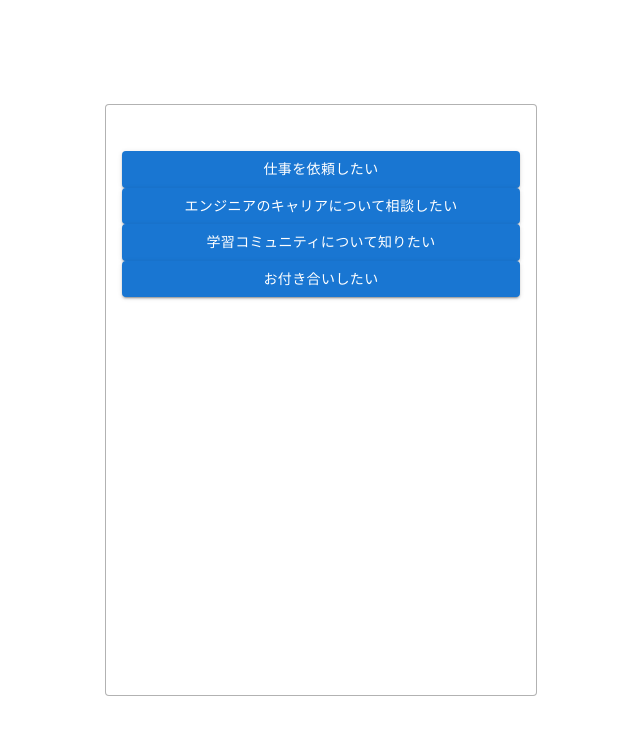
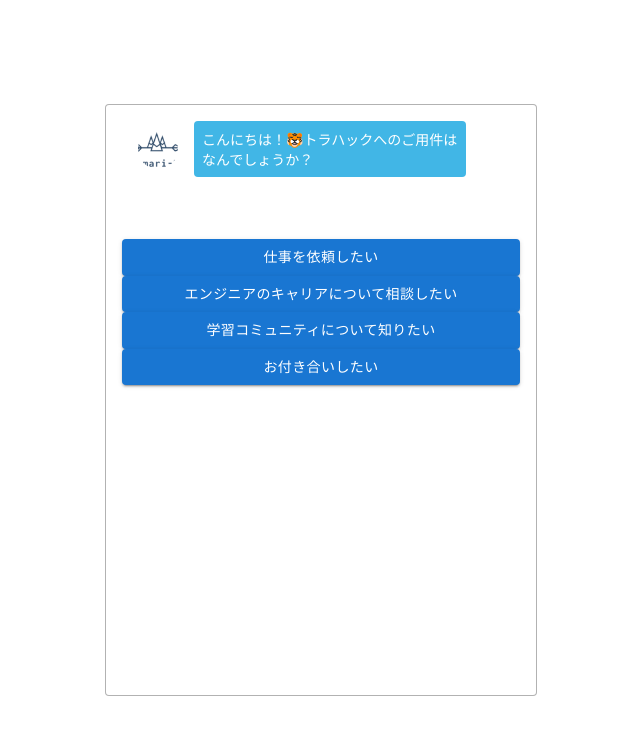
Before and after one commit to tatsuro1997/chatbot-demo, a React (Create React App) app: page / in a window 1280 px wide. Shown: the top 734 px of the page, without its empty margins (319-959 px from the left). Built offline with nearby package versions, Linux system fonts and the light colour scheme.

Commit message:
Add Chat

```diff
--- a/src/App.jsx
+++ b/src/App.jsx
@@ -1,11 +1,11 @@
-import React from 'react';
-import defaultDataset from './dataset';
+import React from 'react'
+import defaultDataset from './dataset'
 import './assets/styles/style.css'
-import { AnswersList } from './components/index';
+import { AnswersList, Chats } from './components/index'
 
 export default class App extends React.Component {
     constructor(props) {
-        super(props);
+        super(props)
         this.state = {
           answers: [],
           chats: [],
@@ -13,26 +13,55 @@
           dataset: defaultDataset,
           open: false
         }
+        this.selectAnswer = this.selectAnswer.bind(this)
     }
 
-  initAnswer = () => {
-    const initDataset = this.state.dataset[this.state.currentId];
-    const initAnswers = initDataset.answers;
+  displayNextQuestion = (nextQuestionId) => {
+    const chats = this.state.chats
+    chats.push({
+      text: this.state.dataset[nextQuestionId].question,
+      type: 'question'
+    })
 
     this.setState({
-      answers: initAnswers
+      answers: this.state.dataset[nextQuestionId].answers,
+      chats: chats,
+      currentId: nextQuestionId
     })
   }
 
+  selectAnswer = (selectedAnswer, nextQuestionId) => {
+    switch (true) {
+      case (nextQuestionId === 'init'):
+        this.displayNextQuestion(nextQuestionId)
+        break;
+      default:
+        const chats = this.state.chats
+        chats.push({
+          text: selectedAnswer,
+          type: 'answer'
+        })
+
+        this.setState({
+          answers: chats
+        })
+
+        this.displayNextQuestion(nextQuestionId)
+        break;
+    }
+  }
+
   componentDidMount() {
-    this.initAnswer()
+    const initAnswer = ""
+    this.selectAnswer(initAnswer, this.state.currentId)
   }
 
   render() {
       return (
         <section className="c-section">
           <div className='c-box'>
-            <AnswersList answers={this.state.answers} />
+            <Chats chats={this.state.chats} />
+            <AnswersList answers={this.state.answers} select={this.selectAnswer} />
           </div>
         </section>
       );
--- /dev/null
+++ b/src/components/Chat.jsx
@@ -0,0 +1,25 @@
+import ListItem from '@mui/material/ListItem';
+import ListItemAvatar from '@mui/material/ListItemAvatar';
+import Avatar from '@mui/material/Avatar';
+import Noprofile from '../assets/img/no-profile.png'
+import Tamariba from '../assets/img/tamariba.png'
+
+const Chat = (props) => {
+  const isQuestion = (props.type === 'question')
+  const classes = isQuestion ? 'p-chat__row' : 'p-chat__reverse'
+
+  return (
+    <ListItem className={classes}>
+      <ListItemAvatar>
+        {isQuestion ? (
+          <Avatar alt="icon" src={Tamariba} />
+        ) : (
+          <Avatar alt="icon" src={Noprofile} />
+        )}
+      </ListItemAvatar>
+      <div className='p-chat__bubble'>{props.text}</div>
+    </ListItem>
+   )
+}
+
+export default Chat
--- /dev/null
+++ b/src/components/Chats.jsx
@@ -0,0 +1,14 @@
+import List from '@mui/material/List';
+import { Chat } from './index';
+
+const Chats = (props) => {
+  return (
+    <List sx={{ width: '100%', maxWidth: 360, bgcolor: 'background.paper' }}>
+      {props.chats.map((chat, index) => {
+        return <Chat text={chat.text} type={chat.type} key={index.toString()} />
+      })}
+    </List>
+   )
+}
+
+export default Chats
--- a/src/components/index.js
+++ b/src/components/index.js
@@ -1,2 +1,4 @@
 export { default as AnswersList } from './AnswersList'
 export { default as Answer } from './Answer'
+export { default as Chats } from './Chats'
+export { default as Chat } from './Chat'
```
